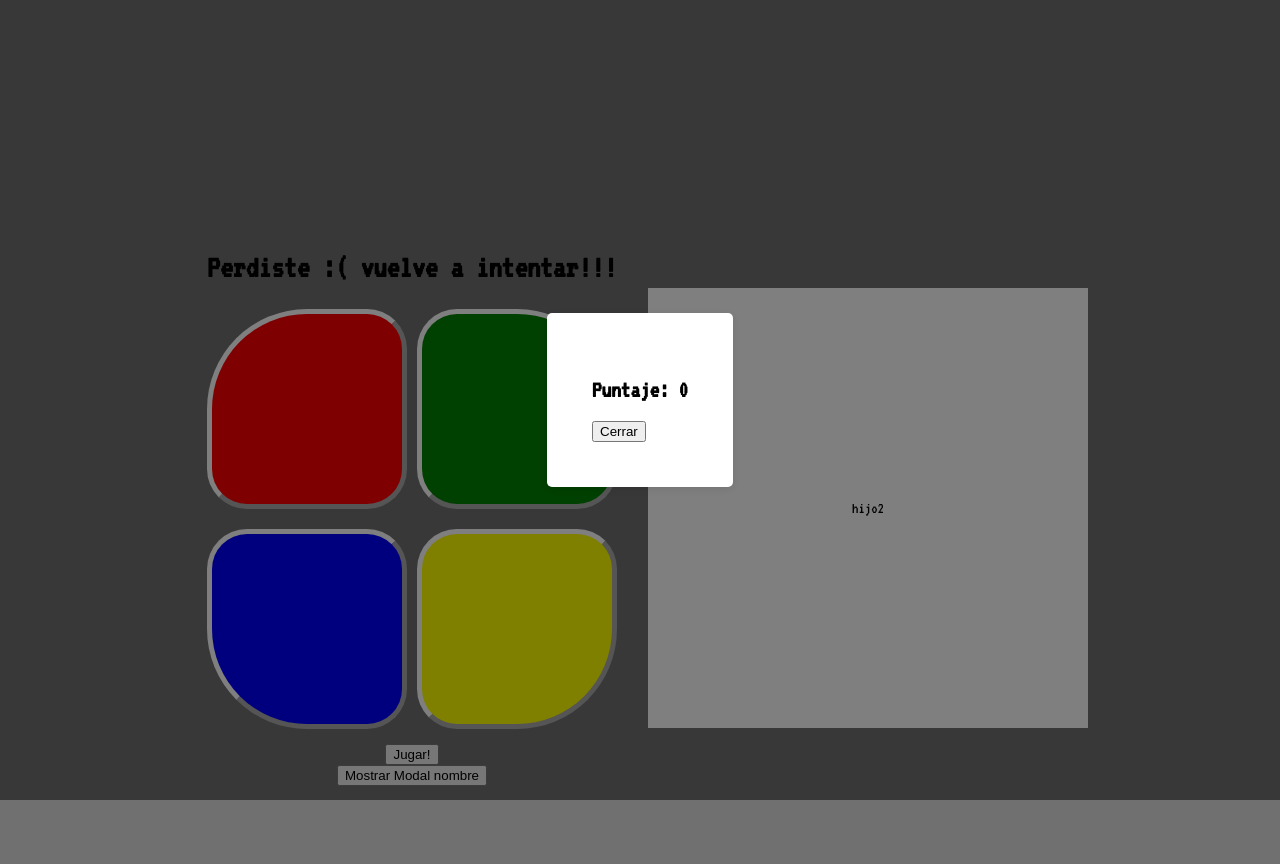
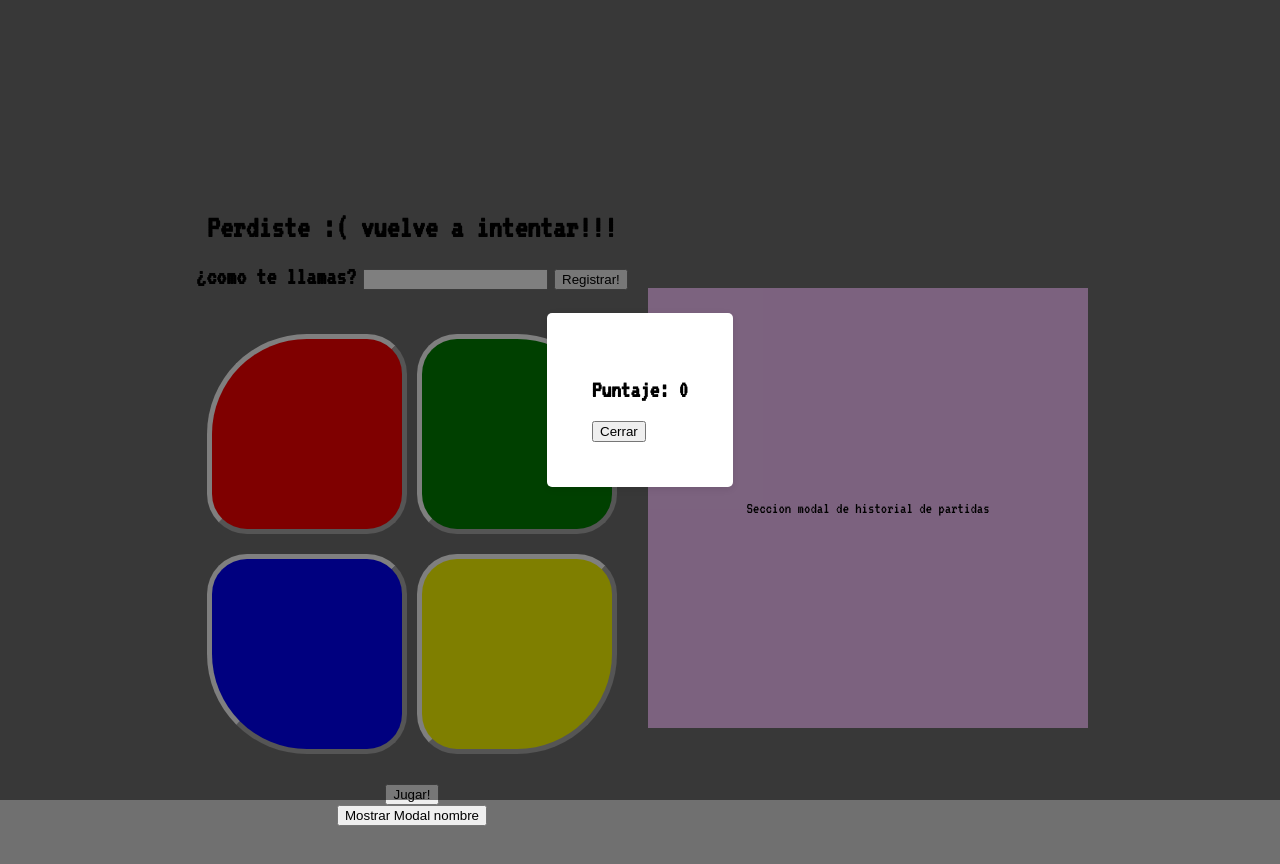
Before and after one commit to cgala/SimonJuego, a plain HTML site: page index.html in a window 1280 px wide. Both pictures are taken after a click on the button 307 px from the left and 409 px from the top of the page. Drawn offline with Linux system fonts and the light colour scheme.

Commit message:
se agrego un array de partidas con puntajes logrados al local storage

```diff
--- a/index.html
+++ b/index.html
@@ -16,6 +16,15 @@
       <div class="hijo1">
         <div class="title">
           <h1 id="title">Presiona Jugar!</h1>
+        </div>
+
+        <div class="name">
+          <form id="formularioName">
+            <label for="nombre"><b>¿como te llamas?</b></label>
+            <input type="text" id="nombre" name="nombre" required>
+
+            <button type="button" onclick="guardarNombre()">Registrar!</button>
+          </form>
         </div>
 
         <div class="contenedorBtn">
@@ -54,8 +63,9 @@
           </div>
         </div>
       </div>
+
       <div class="hijo2">
-        <p>hijo2</p>
+        <p>Seccion modal de historial de partidas</p>
       </div>
     </div>
 
--- a/main.js
+++ b/main.js
@@ -22,6 +22,9 @@ var blue = document.getElementById('blue');
 var yellow = document.getElementById('yellow');
 
 var btn = [red, green, blue, yellow];
+
+//storageArray contendra un array de strings que anteriormente eran objetos
+var storageArray = [];
 
 jugar.addEventListener('click', InicioJuego);
 red.addEventListener('click', validador);
@@ -124,6 +127,25 @@ function validador(event){
     indiceSecuenciaBtnRandom = 0;
     InicioJuego();
     title.innerText = "Perdiste :( vuelve a intentar!!! "
+
+
+
+
+
+
+    //ASIGNO EL PUNTAJE OBTENIDO A MI OBJETO PUNTAJES, EL CUAL SE USA PARA EL LOCAL STORAGE
+    puntaje.puntos = contPuntos;
+    //SETEO EL LOCALSTORAGE
+    puntajeString = JSON.stringify(puntaje);
+    storageArray.push(puntajeString)
+    localStorage.setItem('Puntajes', storageArray);
+
+
+
+
+
+
+    //muestro el modal al perder
     modal.style.display = 'flex';
     h2Modal.innerText = "Puntaje: " + contPuntos;
     contPuntos = 0;
@@ -152,3 +174,30 @@ showModalBtn.addEventListener('click', () => {
 closeModalBtn.addEventListener('click', () => {
     modal.style.display = 'none';
 });
+
+
+
+
+
+//objeto para el localStorage
+var puntaje ={
+  nombre : "",
+  puntos: 0
+}
+
+//script para capturar el nombre del formulario
+var nombreGuardado = "";
+function guardarNombre() {
+  var nombre = document.getElementById('nombre');
+  nombreGuardado = nombre.value;
+  console.log("Nombre guardado:", nombreGuardado);
+
+  //LLENO MI OBJETO PUNTAJE CON EL NOMBRE INGRESADO
+  puntaje.nombre=nombreGuardado;
+  console.log(puntaje)
+}
+
+
+// Seccion LocalStorage
+//puntajeString = JSON.stringify(puntaje);
+//console.log(puntajeString);
--- a/style.css
+++ b/style.css
@@ -26,13 +26,22 @@ body {
   align-items: center;
   justify-content: center;
 }
+
+h1{
+  color: black;
+}
+#formularioName label[for="nombre"] {
+  font-size: 25px; /* Puedes ajustar el tamaño según tus preferencias */
+}
+
+
 .hijo2{
   display: flex;
   flex-wrap: wrap;
   flex-direction: column;
   align-items: center;
   justify-content: center;
-  background: rgb(255, 255, 255);
+  background: rgb(249, 198, 255);
   width: 440px;
   height: 440px;
 
@@ -43,13 +52,10 @@ body {
   justify-content: center;
   width: 440px;
   height: 440px;
+  margin-top: 39px;
+  margin-bottom: 15px;
 
 
-}
-
-
-h1{
-  color: black;
 }
 
 
```
Also changed, not shown: modales.js (added).
